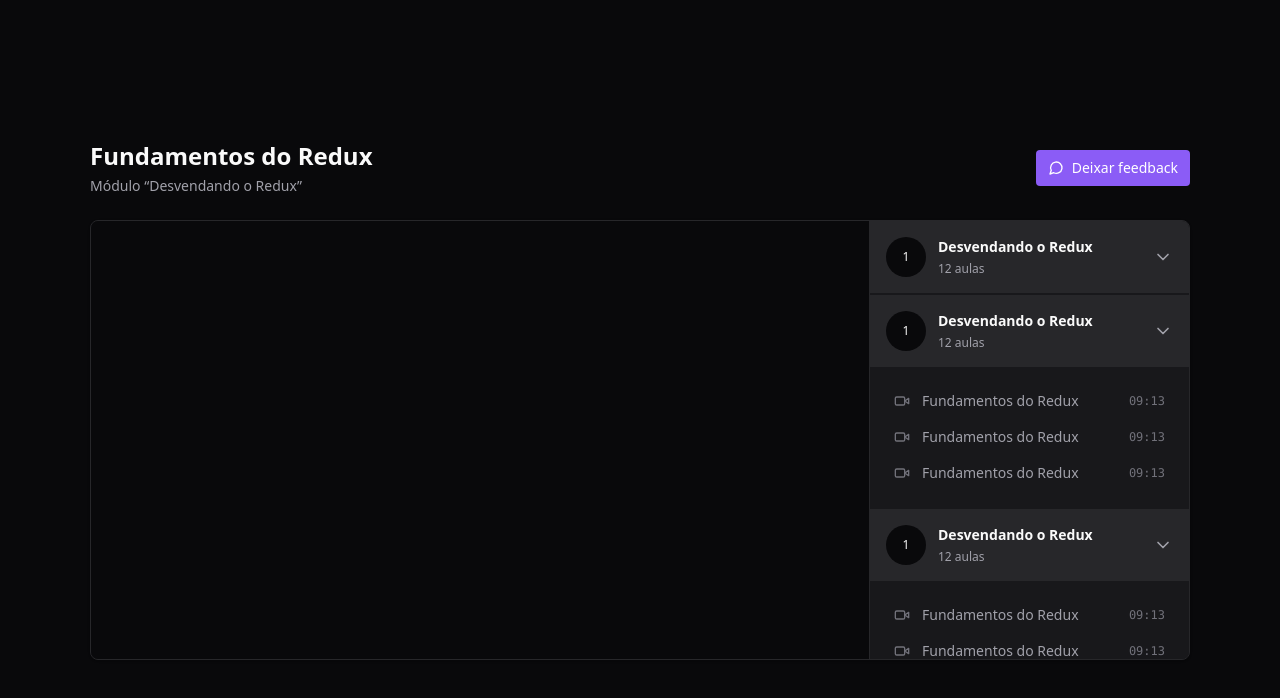
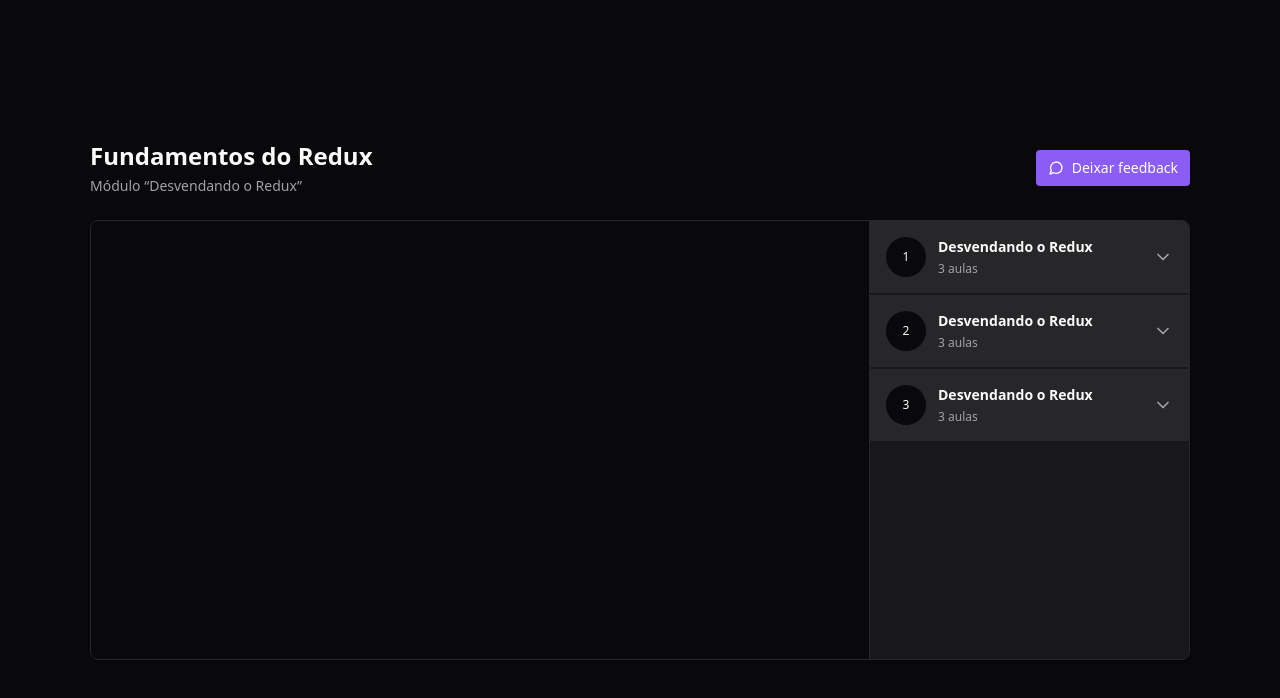
Before and after one commit to Natanaelvich/player-video_ignite-rocketseat-23, a React (Vite) app: page / in a window 1280 px wide. Shown: the top 698 px of the page. Built offline with nearby package versions, Linux system fonts and the light colour scheme.

Commit message:
update Player page with new components

```diff
--- a/src/pages/Player.tsx
+++ b/src/pages/Player.tsx
@@ -1,18 +1,15 @@
-import { ChevronDown, MessageCircle, Video } from 'lucide-react'
-import ReactPlayer from 'react-player'
+import { MessageCircle } from 'lucide-react'
+
+import { Header } from '../components/Header'
+import { Video } from '../components/Video'
+import { Module } from '../components/Module'
 
 export function Player() {
   return (
     <div className="flex h-screen items-center justify-center bg-zinc-950 text-zinc-50">
       <div className="flex w-[1100px] flex-col gap-6">
         <div className="flex items-center justify-between">
-          {/* Header */}
-          <div className="flex flex-col gap-1">
-            <h1 className="text-2xl font-bold">Fundamentos do Redux</h1>
-            <span className="text-sm text-zinc-400">
-              Módulo &ldquo;Desvendando o Redux&rdquo;
-            </span>
-          </div>
+          <Header />
 
           <button className="flex items-center gap-2 rounded bg-violet-500 px-3 py-2 text-sm font-medium text-white hover:bg-violet-600">
             <MessageCircle className="h-4 w-4" />
@@ -22,111 +19,25 @@
 
         <main className="relative flex overflow-hidden rounded-lg border border-zinc-800 bg-zinc-900 shadow pr-80">
           <div className="flex-1">
-            <div className="aspect-video w-full bg-zinc-950">
-              <ReactPlayer
-                width="100%"
-                height="100%"
-                controls
-                url="https://www.youtube.com/watch?v=Jai8w6K_GnY"
-              />
-            </div>
+            <Video />
           </div>
 
           <aside className="absolute bottom-0 right-0 top-0 w-80 border-l divide-y-2 divide-zinc-900 border-zinc-800 bg-zinc-900 overflow-y-scroll scrollbar-thin scrollbar-track-zinc-950 scrollbar-thumb-zinc-800">
-            <div>
-              <button className="flex w-full items-center gap-3 bg-zinc-800 p-4">
-                <div className="flex h-10 w-10 items-center justify-center rounded-full bg-zinc-950 text-xs">
-                  1
-                </div>
-
-                <div className="flex flex-col gap-1 text-left">
-                  <strong className="text-sm">Desvendando o Redux</strong>
-                  <span className="text-xs text-zinc-400">12 aulas</span>
-                </div>
-
-                <ChevronDown className="ml-auto h-5 w-5 text-zinc-400" />
-              </button>
-            </div>
-            <div>
-              <button className="flex w-full items-center gap-3 bg-zinc-800 p-4">
-                <div className="flex h-10 w-10 items-center justify-center rounded-full bg-zinc-950 text-xs">
-                  1
-                </div>
-
-                <div className="flex flex-col gap-1 text-left">
-                  <strong className="text-sm">Desvendando o Redux</strong>
-                  <span className="text-xs text-zinc-400">12 aulas</span>
-                </div>
-
-                <ChevronDown className="ml-auto h-5 w-5 text-zinc-400" />
-              </button>
-
-              <nav className="relative flex flex-col gap-4 p-6">
-                <button className="flex items-center gap-3 text-sm text-zinc-400">
-                  <Video className="h-4 w-4 text-zinc-500" />
-                  <span>Fundamentos do Redux</span>
-                  <span className="ml-auto font-mono text-xs text-zinc-500">
-                    09:13
-                  </span>
-                </button>
-
-                <button className="flex items-center gap-3 text-sm text-zinc-400">
-                  <Video className="h-4 w-4 text-zinc-500" />
-                  <span>Fundamentos do Redux</span>
-                  <span className="ml-auto font-mono text-xs text-zinc-500">
-                    09:13
-                  </span>
-                </button>
-
-                <button className="flex items-center gap-3 text-sm text-zinc-400">
-                  <Video className="h-4 w-4 text-zinc-500" />
-                  <span>Fundamentos do Redux</span>
-                  <span className="ml-auto font-mono text-xs text-zinc-500">
-                    09:13
-                  </span>
-                </button>
-              </nav>
-            </div>
-            <div>
-              <button className="flex w-full items-center gap-3 bg-zinc-800 p-4">
-                <div className="flex h-10 w-10 items-center justify-center rounded-full bg-zinc-950 text-xs">
-                  1
-                </div>
-
-                <div className="flex flex-col gap-1 text-left">
-                  <strong className="text-sm">Desvendando o Redux</strong>
-                  <span className="text-xs text-zinc-400">12 aulas</span>
-                </div>
-
-                <ChevronDown className="ml-auto h-5 w-5 text-zinc-400" />
-              </button>
-
-              <nav className="relative flex flex-col gap-4 p-6">
-                <button className="flex items-center gap-3 text-sm text-zinc-400">
-                  <Video className="h-4 w-4 text-zinc-500" />
-                  <span>Fundamentos do Redux</span>
-                  <span className="ml-auto font-mono text-xs text-zinc-500">
-                    09:13
-                  </span>
-                </button>
-
-                <button className="flex items-center gap-3 text-sm text-zinc-400">
-                  <Video className="h-4 w-4 text-zinc-500" />
-                  <span>Fundamentos do Redux</span>
-                  <span className="ml-auto font-mono text-xs text-zinc-500">
-                    09:13
-                  </span>
-                </button>
-
-                <button className="flex items-center gap-3 text-sm text-zinc-400">
-                  <Video className="h-4 w-4 text-zinc-500" />
-                  <span>Fundamentos do Redux</span>
-                  <span className="ml-auto font-mono text-xs text-zinc-500">
-                    09:13
-                  </span>
-                </button>
-              </nav>
-            </div>
+            <Module
+              moduleIndex={0}
+              title="Desvendando o Redux"
+              amountOfLessons={3}
+            />
+            <Module
+              moduleIndex={1}
+              title="Desvendando o Redux"
+              amountOfLessons={3}
+            />
+            <Module
+              moduleIndex={2}
+              title="Desvendando o Redux"
+              amountOfLessons={3}
+            />
           </aside>
         </main>
       </div>
```
